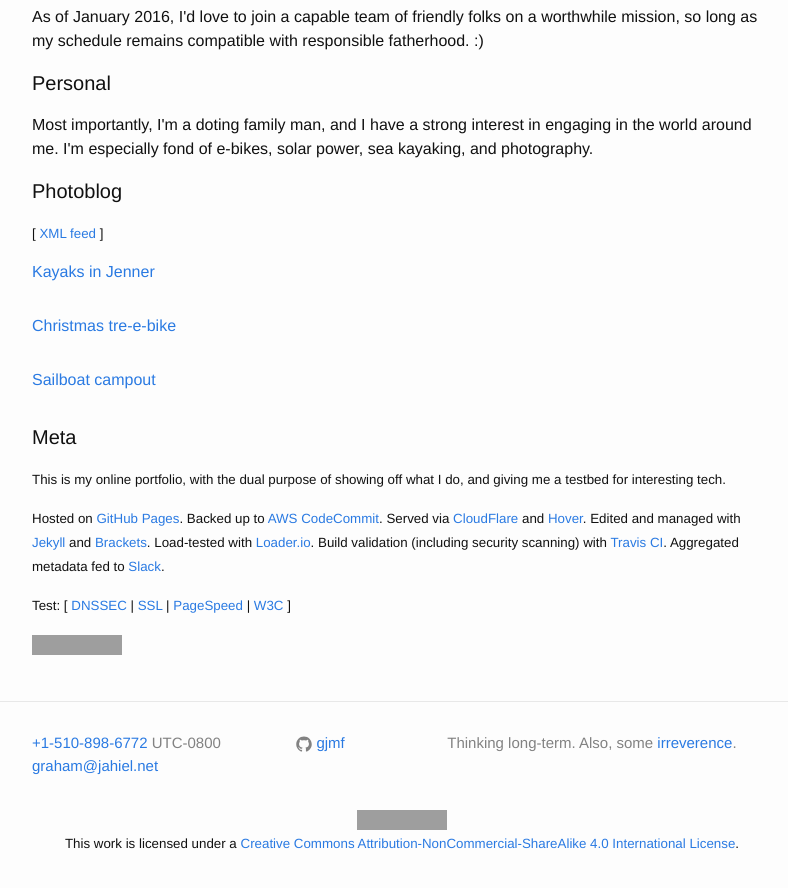
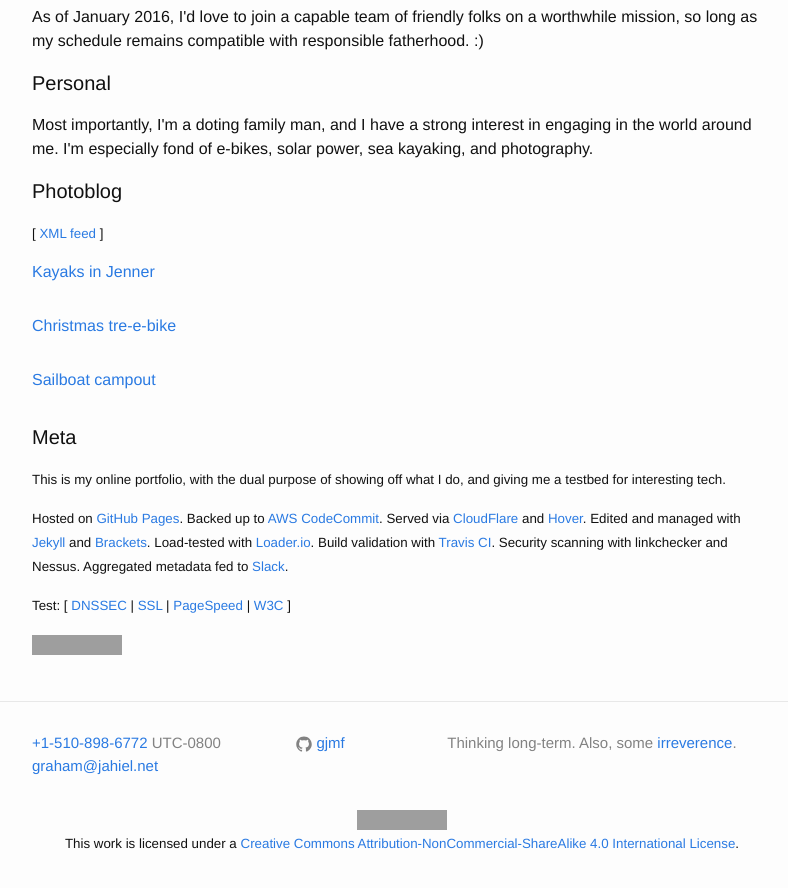
Before and after one commit to gjmf/gjmf.github.io, a Jekyll site: the page built from index.html, in a window 1280 px wide and 900 px high, scrolled down 591 px. Shown: the top 888 px of the window, without its empty margins (238-1026 px from the left). Built offline with Jekyll 4.4.1, drawn with Linux system fonts in a browser that asks for light colours; grey boxes are pictures that could not be loaded.

Commit message:
Changed security scan approach. Also updated build script.

```diff
--- a/index.html
+++ b/index.html
@@ -58,7 +58,7 @@ layout: default
         </p>
         <p class="text">
         <small>
-        Hosted on <a href="https://pages.github.com/">GitHub Pages</a>. Backed up to <a href="https://aws.amazon.com/codecommit/">AWS CodeCommit</a>. Served via <a href="https://cloudflare.com">CloudFlare</a> and <a href="https://hover.com">Hover</a>. Edited and managed with <a href="https://jekyllrb.com/">Jekyll</a> and <a href="http://brackets.io">Brackets</a>. Load-tested with <a href="https://loader.io">Loader.io</a>. Build validation (including security scanning) with <a href="https://travis-ci.org/">Travis CI</a>. Aggregated metadata fed to <a href="https://slack.com/">Slack</a>.
+        Hosted on <a href="https://pages.github.com/">GitHub Pages</a>. Backed up to <a href="https://aws.amazon.com/codecommit/">AWS CodeCommit</a>. Served via <a href="https://cloudflare.com">CloudFlare</a> and <a href="https://hover.com">Hover</a>. Edited and managed with <a href="https://jekyllrb.com/">Jekyll</a> and <a href="http://brackets.io">Brackets</a>. Load-tested with <a href="https://loader.io">Loader.io</a>. Build validation with <a href="https://travis-ci.org/">Travis CI</a>. Security scanning with linkchecker and Nessus. Aggregated metadata fed to <a href="https://slack.com/">Slack</a>.
         </small>
         </p>
         <p class="text">
```
